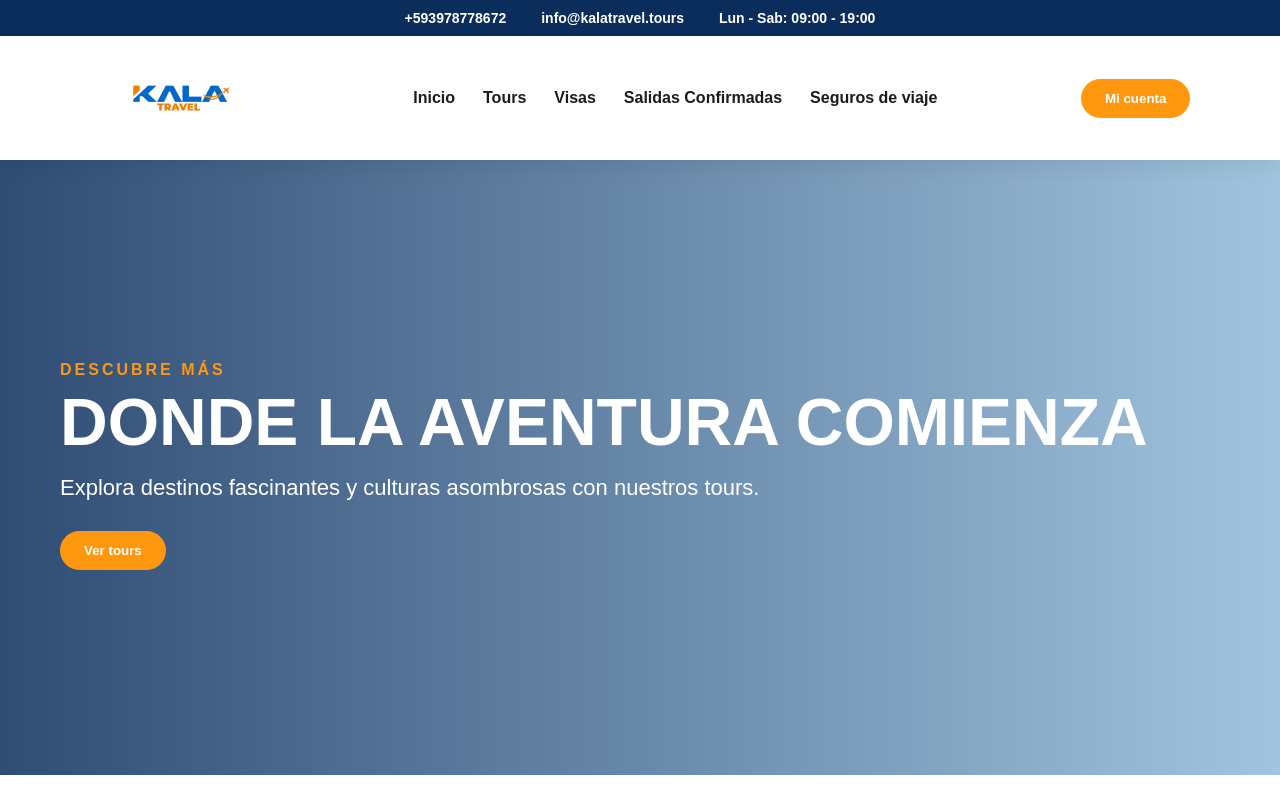
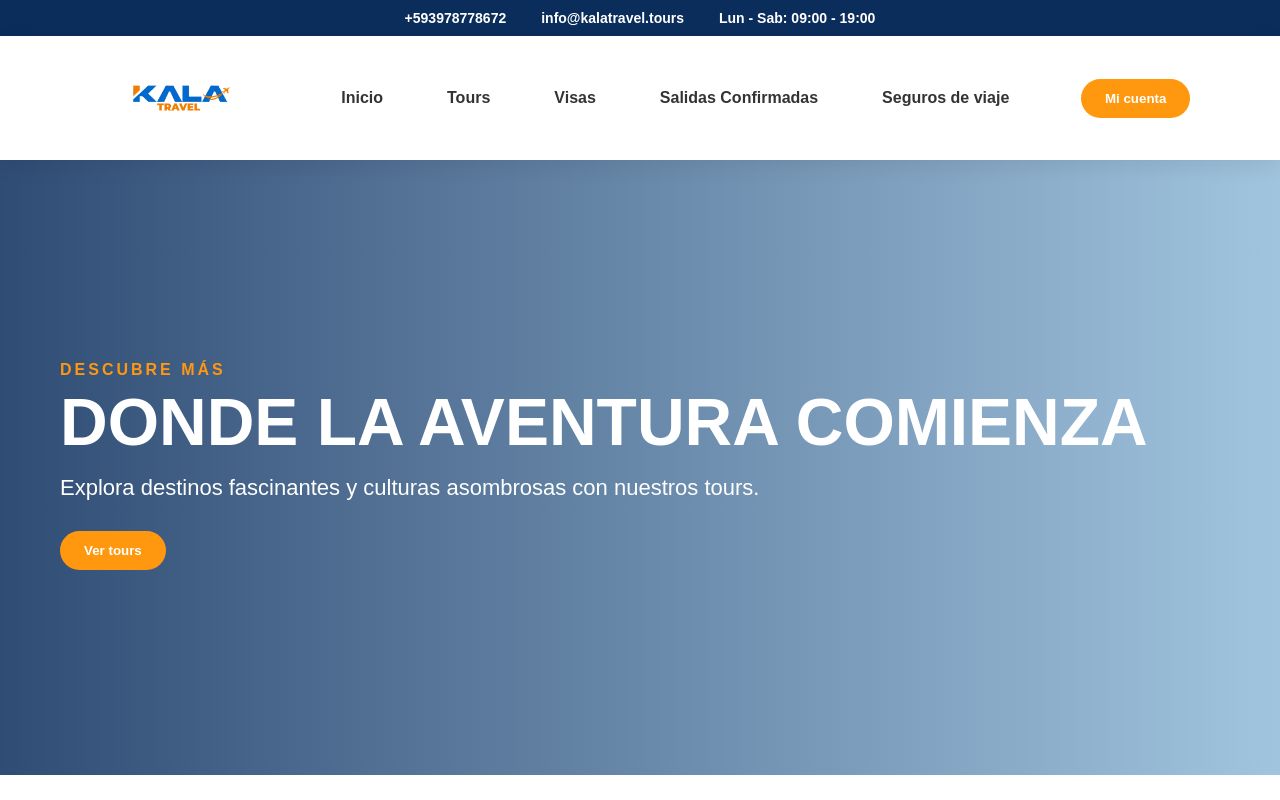
Before and after one commit to InfoKT23/Kala_Travel_pagina, a Next.js app: page / in a window 1280 px wide. Shown: the top 800 px of the page. Built offline with nearby package versions, Linux system fonts and the light colour scheme.

Commit message:
BOTONES DE MENÚ
PRINCIPALES

```diff
--- a/app/globals.css
+++ b/app/globals.css
@@ -53,6 +53,26 @@ a {
   align-items: center;
   background: white;
   box-shadow: 0 6px 20px rgba(0,0,0,.08);
+}
+
+.navbar ul {
+  display: flex;
+  list-style: none;
+  gap: 28px;
+  font-weight: 700;
+}
+
+.navbar ul li a {
+  text-decoration: none;
+  color: #333;
+  padding: 8px 18px;
+  border-radius: 20px;
+  transition: all 0.3s ease;
+}
+
+.navbar ul li a:hover {
+  background-color: #ff8c00;
+  color: white;
 }
 
 .logo {
```
